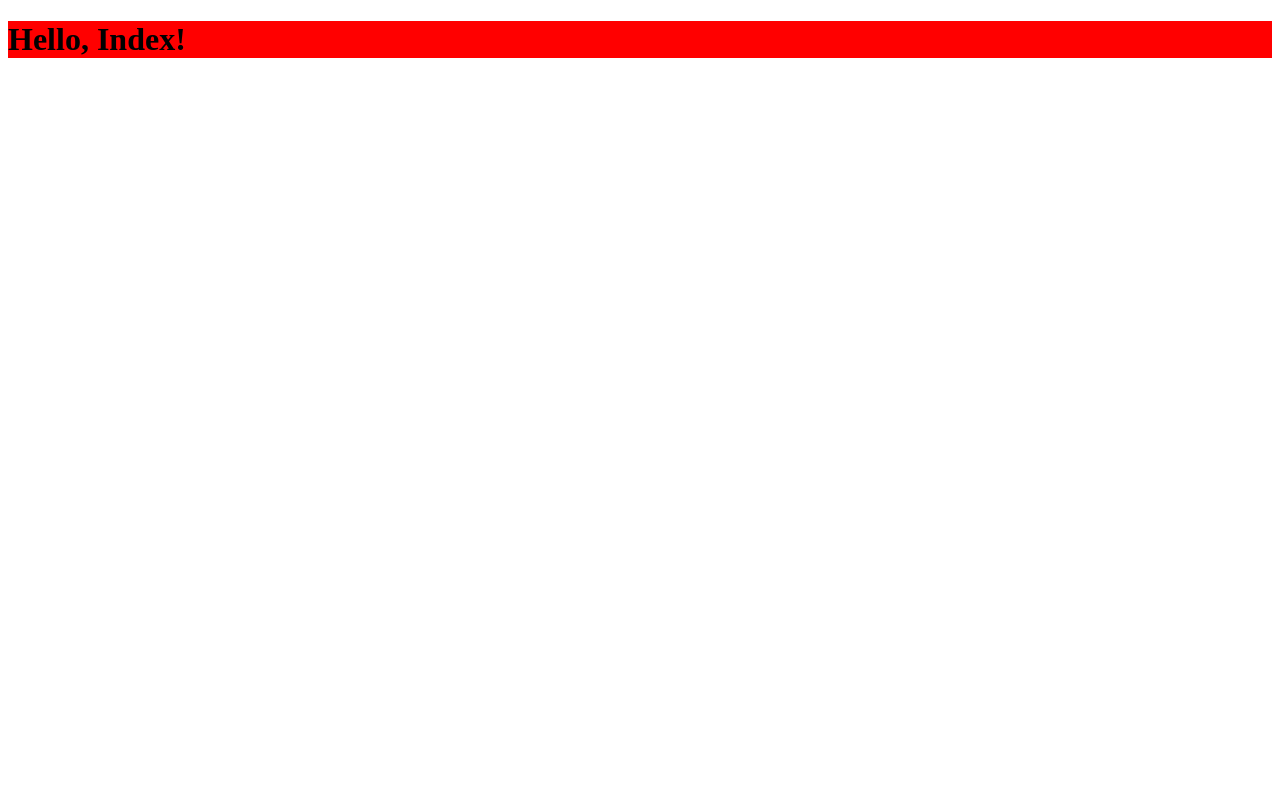
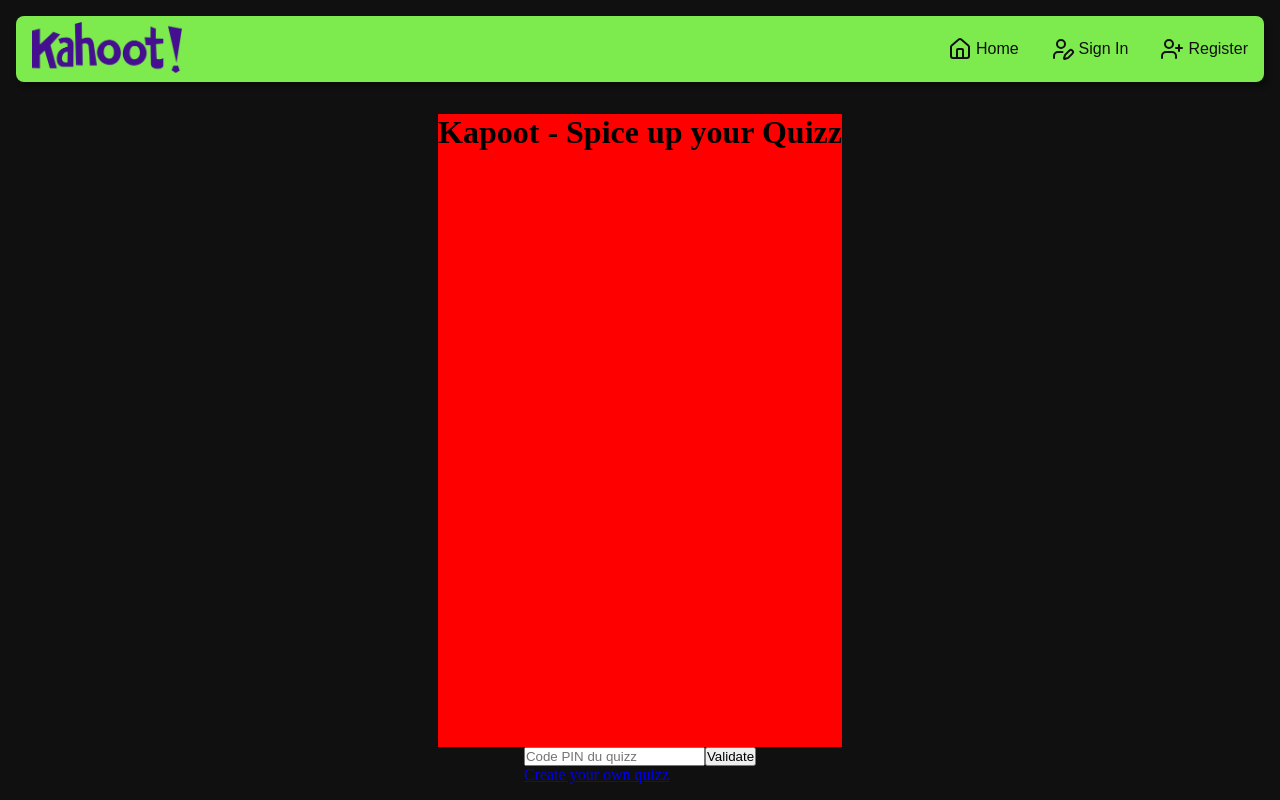
Before and after one commit to MisTurtle/Kapoot, a Next.js app: page / in a window 1280 px wide. Built offline with nearby package versions, Linux system fonts and the light colour scheme.

Commit message:
Quick debug styling for reference and tests

```diff
--- /dev/null
+++ b/components/NavBar.module.scss
@@ -0,0 +1,65 @@
+@use "../styles/variables" as *;
+
+.navContainer {
+
+    /* Items placement */
+    display: flex;
+    justify-content: space-between;
+    align-items: center;
+
+    /* Spacing */
+    margin: 1rem;
+    padding-inline: 1rem;
+    padding-block: 0.25rem;
+
+    /* Borders */
+    border-radius: 0.5rem;
+    box-shadow: 4px 5px 5px rgba(0, 0, 0, 0.3);
+
+    background-color: $primary;
+
+    .logoContainer {
+
+        .logoLink {
+
+        }
+        .logo {
+            width: 150px;
+            height: auto;
+            margin-block: 0.1rem;
+        }
+
+    }
+
+
+    .linkContainer {
+
+        display: flex;
+        gap: 2rem;
+        list-style: none;
+
+        .linkListItem {
+
+            .link {
+                /* Placement */
+                display: flex;
+                align-items: center;
+                gap: 4px;
+
+                /* Text Appearance */
+                text-decoration: none;
+                color: $darker;
+                font-family: $text;
+            }
+            .icon {
+
+            }
+            .label {
+
+            }
+
+        }
+
+    }
+
+}
--- /dev/null
+++ b/components/NavBar.tsx
@@ -0,0 +1,50 @@
+import Link from 'next/link';
+import Image, { StaticImageData } from 'next/image';
+import { FC } from 'react';
+import { LucideIcon } from 'lucide-react';
+
+/* Resource file imports */
+import styles from './NavBar.module.scss';
+
+
+export interface NavLink {
+  label: string; // Text to display when hovered
+  href: string; // where to redirect the user when clicked
+  icon: LucideIcon; // A lucide-react icon (An icon library)
+}
+
+interface NavBarProps {
+  logo: string | StaticImageData; // URL to the logo image
+  links: NavLink[];
+}
+
+const NavBar: FC<NavBarProps> = ({ logo, links }) => {
+  return (
+    <nav className={styles.navContainer}>
+
+      { /* Navigation Logo */ }
+      <div className={styles.logoContainer}>
+        <Link href='/' className={styles.logoLink}>
+          <Image src={logo} className={styles.logo} alt="Page Logo" />
+        </Link>
+      </div>
+
+      { /* Navigation Links */}
+      <ul className={styles.linkContainer}>
+        { links.map( ({ label, href, icon: IconComponent }) => (
+
+            <li key={href} className={styles.linkListItem}>
+              <Link href={href} className={styles.link}>
+                <IconComponent className={styles.icon} />
+                <span className={styles.label}>{label}</span>
+              </Link>
+            </li>
+
+        ))}
+      </ul>
+
+    </nav>
+  )
+};
+
+export default NavBar;
--- a/package.json
+++ b/package.json
@@ -14,6 +14,7 @@
   "dependencies": {
     "express": "^4.21.2",
     "express-session": "^1.18.1",
+    "lucide-react": "^0.477.0",
     "mysql2": "^3.12.0",
     "next": "^15.2.0",
     "react": "^19.0.0",
--- /dev/null
+++ b/pages/index.module.scss
@@ -0,0 +1,25 @@
+@use "../styles/variables" as *;
+
+.pageContainer {
+    display: flex;
+    flex-direction: column;
+
+    height: 100vh;
+    width: 100vw;
+
+    background-color: $darker;
+
+    .pageContent {
+        display: flex;
+        flex-direction: column;
+        flex: 1 0 auto;
+        margin: 1rem;
+        align-items: center;
+
+        .pageTitle {
+            flex: 1 0 auto;
+            text-align: center;
+            background-color: red;
+        }
+    }
+}
--- a/pages/index.tsx
+++ b/pages/index.tsx
@@ -1,5 +1,37 @@
 import React from 'react';
+import { Home, UserPen, UserPlus } from 'lucide-react';
 
-export default function Page() {
-  return <h1>Hello, Index!</h1>
-}
+import NavBar, { NavLink } from '../components/NavBar';
+import styles from './index.module.scss';
+import logo from '../public/images/Logo_Big.png';
+
+
+const Page = () => {
+
+  const links: NavLink[] = [
+    { label: "Home", href: "#", icon: Home },
+    { label: "Sign In", href: "#", icon: UserPen },
+    { label: "Register", href: "#", icon: UserPlus },
+  ]
+
+  return (
+    <header className={styles.pageContainer}>
+      <NavBar logo={logo} links={links}/>
+
+      <div className={styles.pageContent}>
+
+        <h1 className={styles.pageTitle}>Kapoot - Spice up your Quizz</h1>
+        <div className="code-input">
+          <form>
+              <input className="enter-code" name="quizzId" placeholder="Code PIN du quizz" type="numeric" />
+              <button className="start-button" type="submit" value="start">Validate</button>
+          </form>
+          <a href="createquizz">Create your own quizz</a>
+        </div>
+
+      </div>
+    </header>
+  );
+};
+
+export default Page;
--- a/src/server/routes/api_routes.ts
+++ b/src/server/routes/api_routes.ts
@@ -7,6 +7,6 @@
 
 
 // URL: /api/user
-router.use('/', userRoutes);
+router.use('/user', userRoutes);
 // URL: /api/editor/*
 router.use('/editor', quizzRoutes);
--- a/src/server/routes/stats/_user_routes.ts
+++ b/src/server/routes/stats/_user_routes.ts
@@ -7,6 +7,6 @@
 /**
  * Get information about a user
  */
-router.get('/user/:userId', (req, res) => {
+router.get('/:userId', (req, res) => {
 
 });
--- /dev/null
+++ b/styles/_variables.scss
@@ -0,0 +1,14 @@
+/* Shades */
+$darker: #101010;
+$dark: #202020;
+$light: #bdbdbd;
+$lighter: #efefef;
+
+/* Theme */
+$primary: #7deb4d;
+$primaryDarker: #3e7527;
+
+/* Fonts */
+// TODO : This definitely needs to be changed lol, just some tests
+$text: "Arial";
+$title: "Consolas";
--- a/styles/globals.scss
+++ b/styles/globals.scss
@@ -1,4 +1,6 @@
-$color: #ff0000;
-h1 {
-    background-color: $color;
+$primaryColor: "red";
+
+* {
+    margin: 0;
+    padding: 0;
 }
```
Also changed, not shown: src/server/index.ts (+4 -6 lines), public/images/Logo_Big.png (added).
